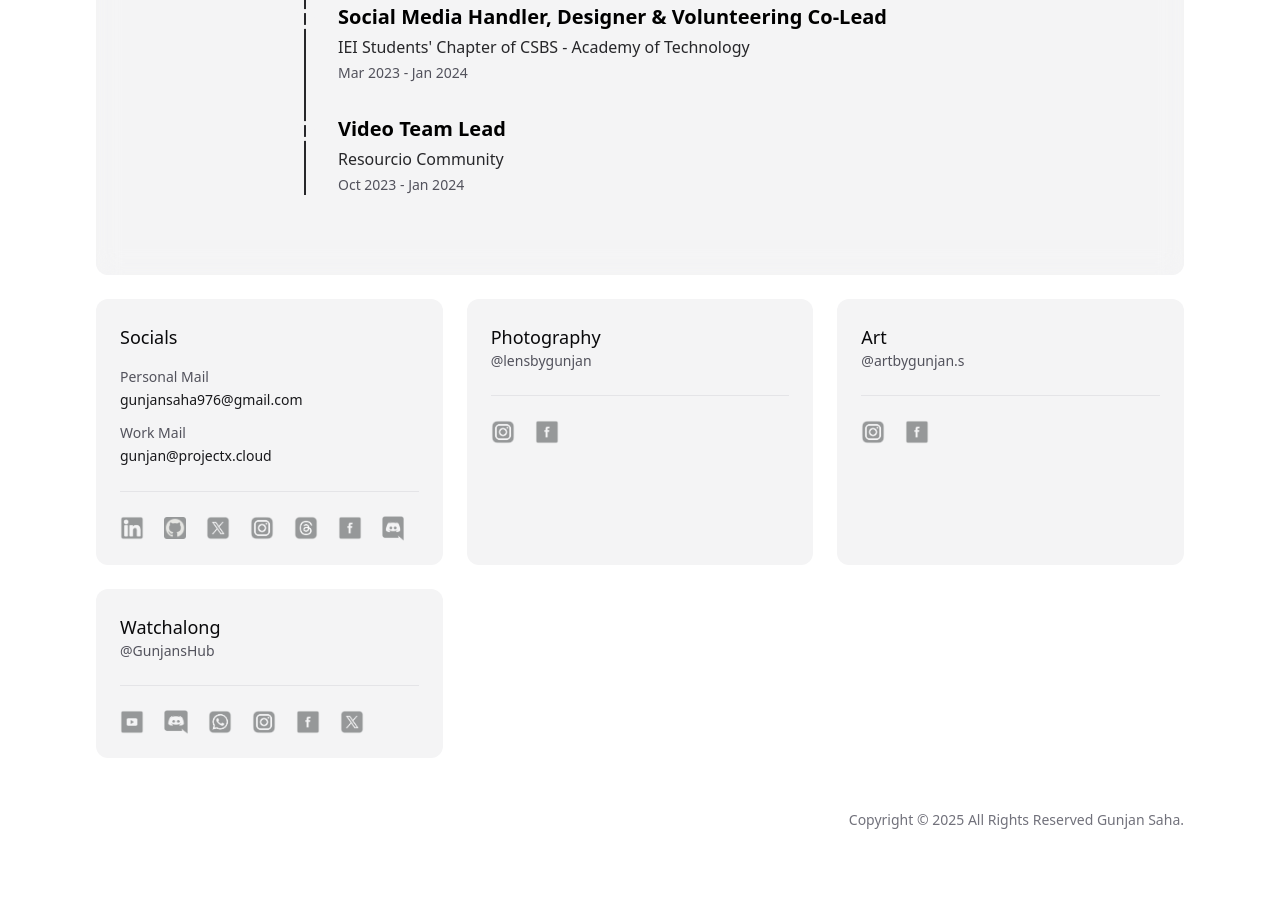
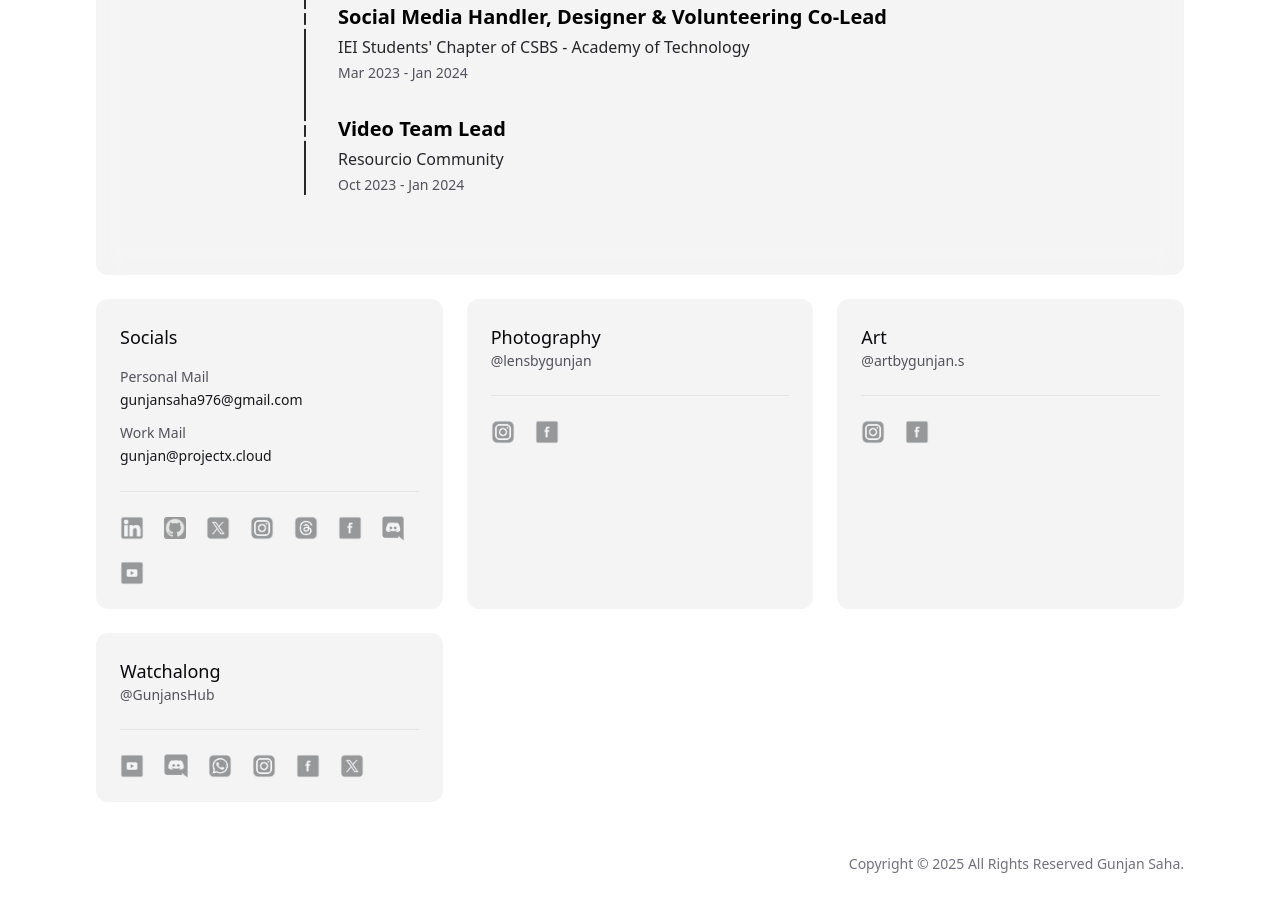
Before and after one commit to gunjansaha55/gunjan-portfolio, a website: page index.html in a window 1280 px wide. Shown: the part 2191-3103 px from the top of the page. Before the commit the page ends 3081 px from the top, so only its background shows below. Drawn offline with Linux system fonts and the light colour scheme.

Commit message:
modified

```diff
--- a/index.html
+++ b/index.html
@@ -421,6 +421,27 @@ Social Media Team Co-Lead</h3>
         class="w-5.5 h-6.5"
       />
     </a>
+
+
+    <a
+      href="https://youtube.com/@gunjan_saha55?si=FwjRPn5AwNfEj5D4" target="_blank"
+      aria-label="Youtube Profile"
+      class="transition-opacity hover:opacity-75"
+    >
+      <img
+        src="./assets/youtube.png"
+        alt="Youtube Icon"
+        class="w-6 h-6"
+      />
+    </a>
+
+
+
+
+
+
+
+
   </div>
 </div>
 
```
